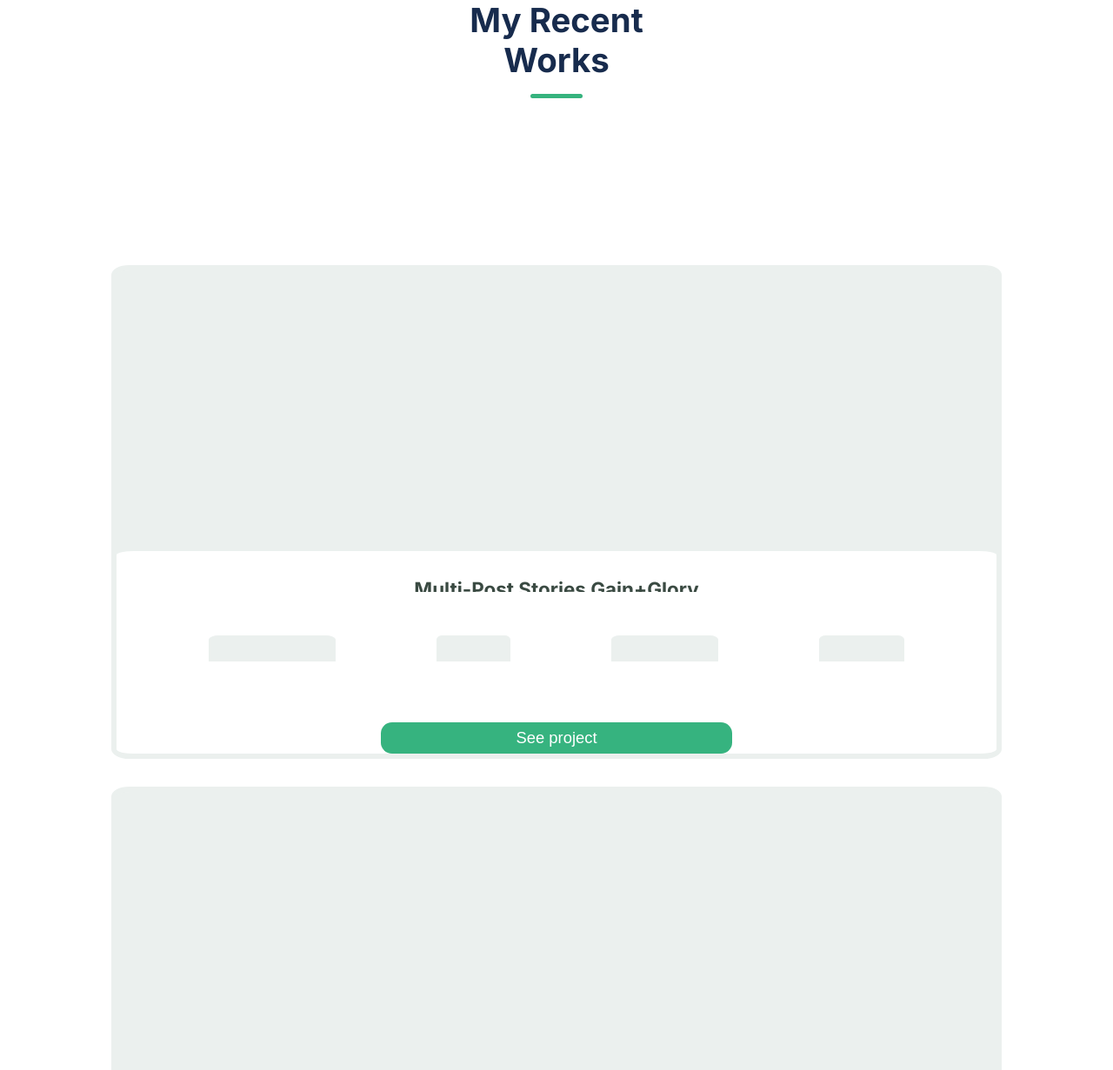
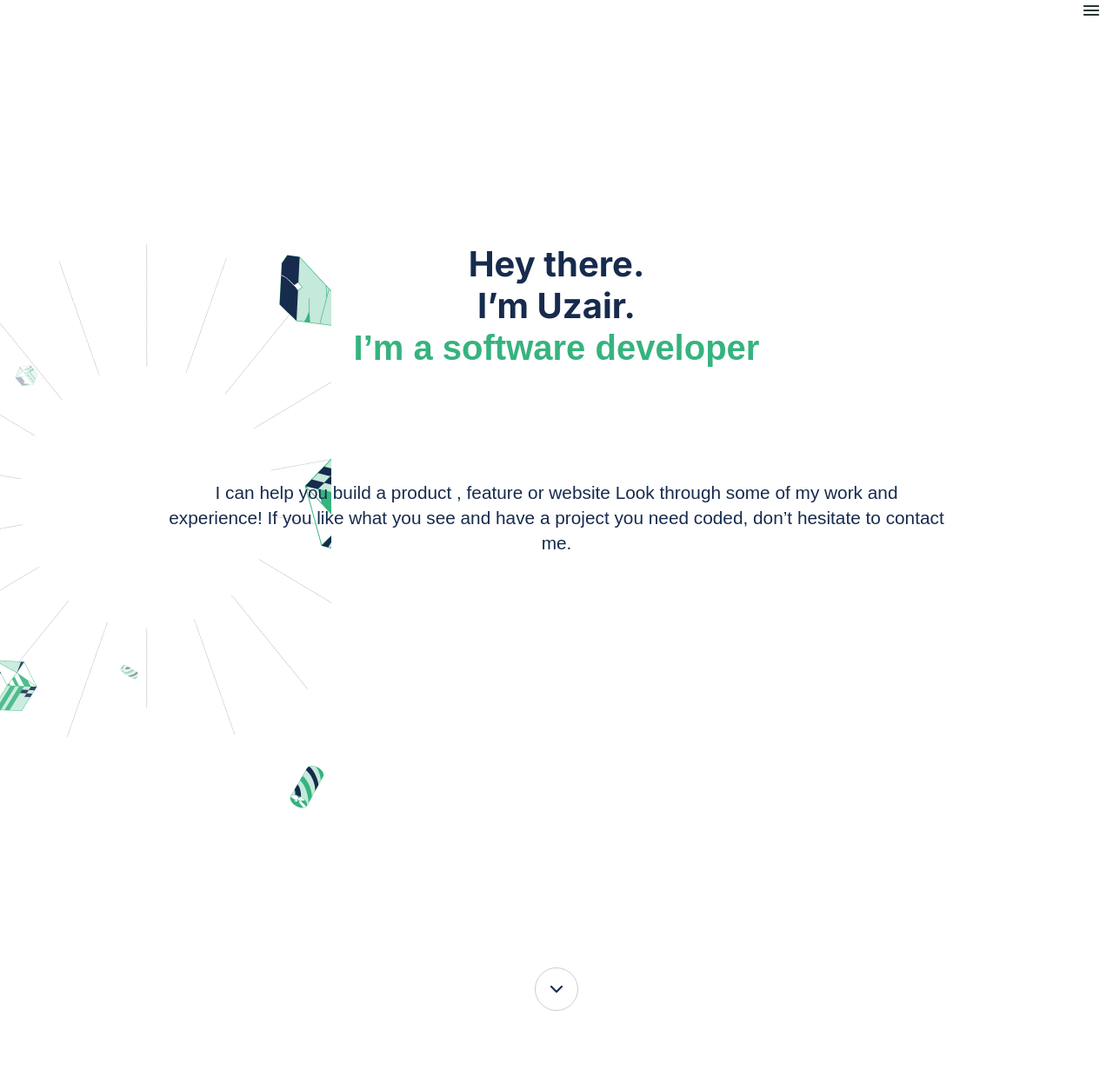
Before and after one commit to muhammaduzairrazaq/portfolio, a website: page index.html in a window 1280 px wide. Shown: the top 1231 px of the page at 87% size. Drawn offline with Linux system fonts and the light colour scheme.

Commit message:
Merging html and css of previous project

```diff
--- a/index.html
+++ b/index.html
@@ -7,7 +7,22 @@
         <link rel="StyleSheet" href="style.css">
     </head>
     <body>
+        <header>
+            <nav>
+                <img src="\assests\dropicon.png">
+            </nav>
+        </header>
         <main>
+            <section class="heading">
+                <h1>Hey there. <br> I’m Uzair. <br> <p>I’m a software developer</p></h1>
+                <p class="main-text">
+                    I can help you build a product , feature or website Look through some of my work and experience! If you like what you see and have a project you need coded,
+                    don’t hesitate to contact me.
+                </p>
+            </section>
+            <div class="icon">
+                <img src="/assests/arrow.png" alt="down arrow">
+            </div>
             <div class="heading-container">
                 <h1 class="main-heading">
                     My Recent Works
--- a/style.css
+++ b/style.css
@@ -1,3 +1,4 @@
+/* changed code */
 @import url('https://fonts.googleapis.com/css2?family=Inter:wght@700&display=swap');
 
 * {
@@ -8,6 +9,86 @@
   font-family: Inter, sans-serif;
 }
 
+nav {
+  display: flex;
+  justify-content: flex-end;
+  width: 103%;
+  padding: 0% 4% 0% 8%;
+  align-items: center;
+  flex-shrink: 0;
+}
+
+.heading {
+  display: flex;
+  justify-content: center;
+  flex-wrap: wrap;
+}
+
+.heading h1 {
+  width: 70%;
+  height: 50%;
+  color: #172b4d;
+  text-align: center;
+  font-family: Inter, sans-serif;
+  font-size: 250%;
+  font-style: normal;
+  line-height: 120%;
+  margin-bottom: 10%;
+}
+
+.heading p {
+  font-family: sans-serif;
+  text-align: center;
+  color: var(--neutrals-n-800, #172b4d);
+}
+
+.work-inside p {
+  margin-top: 3%;
+  font-size: 140%;
+  overflow: hidden;
+  font-weight: bold;
+  color: var(--theme-2-neutral-2, #3a4a42);
+}
+
+.about-me p {
+  margin-top: 6%;
+  color: var(--neutrals-n-500, #42526e);
+  text-align: center;
+  font-family: sans-serif;
+  font-weight: lighter;
+  font-size: 125%;
+  line-height: 2;
+}
+
+.heading h1 p {
+  color: #36b37e;
+}
+
+.main-text {
+  font-size: 130%;
+  font-style: normal;
+  font-weight: 400;
+  line-height: 140%;
+  width: 70%;
+  font-family: Inter, sans-serif;
+}
+
+.icon {
+  margin-top: 37%;
+  display: flex;
+  justify-content: center;
+  align-items: center;
+  width: 50px;
+  height: 50px;
+  border-radius: 50%;
+  border: 1px solid rgb(205, 205, 205);
+}
+
+.icon img {
+  width: 50%;
+  height: 50%;
+}
+
 ul {
   list-style: none;
 }
@@ -16,9 +97,13 @@
   display: flex;
   flex-direction: column;
   align-items: center;
+  background-image: url('/assests/header-illsutration-mobile2.png');
+  background-repeat: no-repeat;
+  margin-top: 20%;
 }
 
 .heading-container {
+  margin-top: 20%;
   display: flex;
   align-items: center;
   flex-direction: column;
@@ -70,14 +155,6 @@
   display: flex;
   flex-direction: column;
   text-align: center;
-}
-
-.work-inside p {
-  margin-top: 3%;
-  font-size: 140%;
-  overflow: hidden;
-  font-weight: bold;
-  color: var(--theme-2-neutral-2, #3a4a42);
 }
 
 .work-inside-tags {
@@ -181,16 +258,6 @@
   margin-top: 0%;
   font-family: Inter, sans-serif;
   font-size: 250%;
-}
-
-.about-me p {
-  margin-top: 6%;
-  color: var(--neutrals-n-500, #42526e);
-  text-align: center;
-  font-family: sans-serif;
-  font-weight: lighter;
-  font-size: 125%;
-  line-height: 2;
 }
 
 .button2 {
```
Also changed, not shown: README.md, assests/arrow.png (added).
